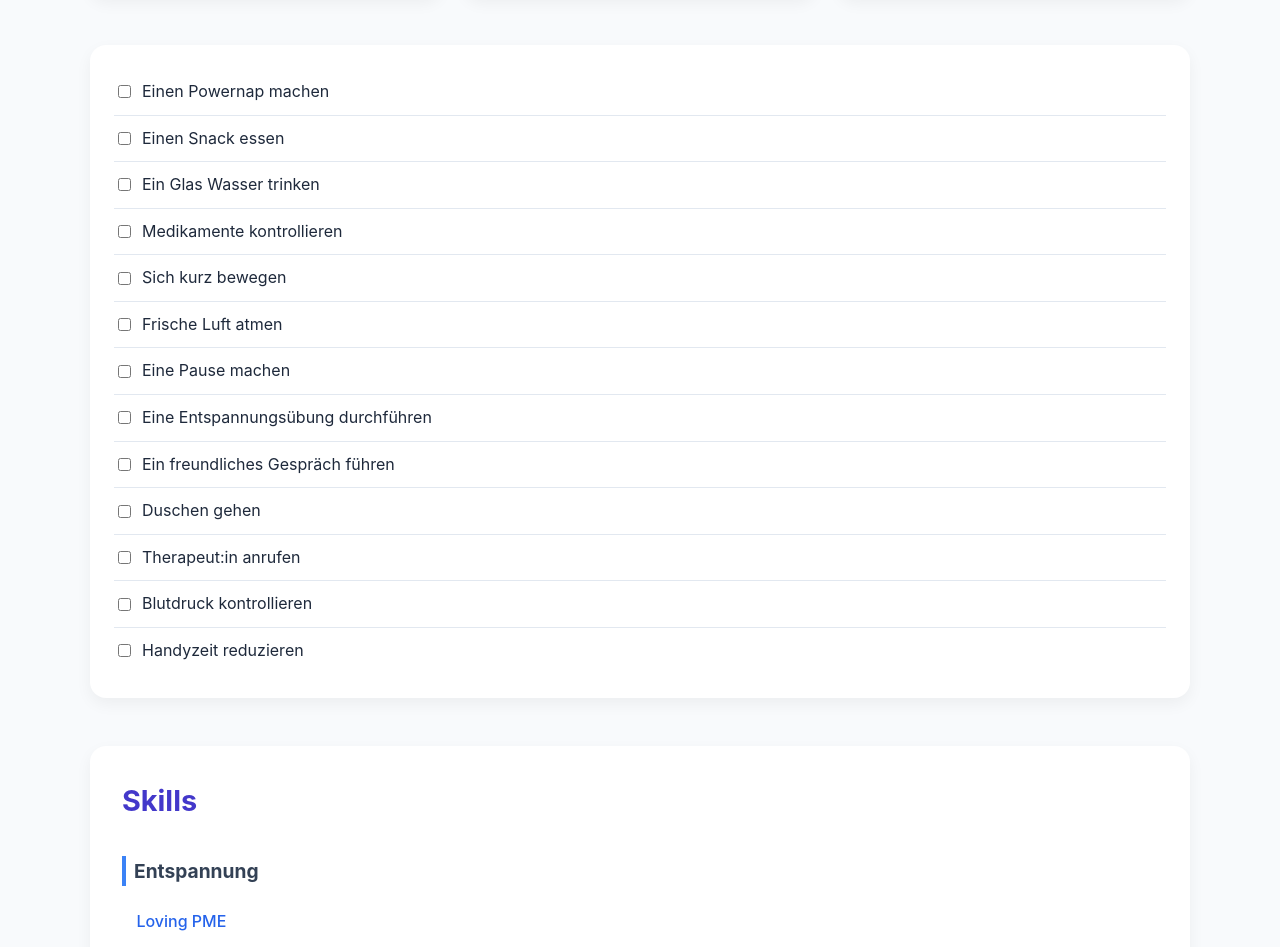
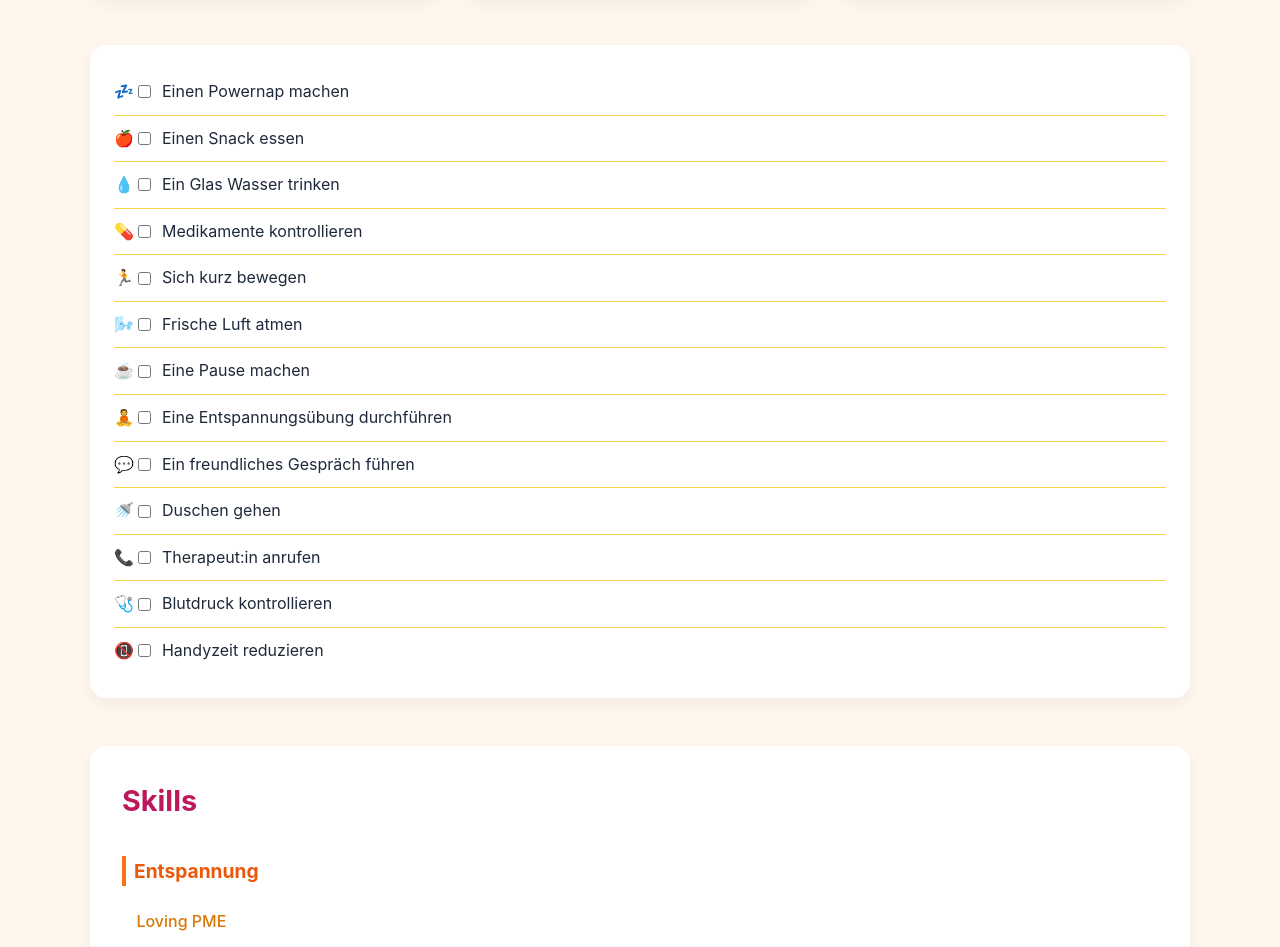
Before and after one commit to BenutzerEinsZweiDrei/helping, a plain HTML site: page index.html in a window 1280 px wide. Shown: the part 309-1256 px from the top of the page. Drawn offline with Linux system fonts and the light colour scheme.

Commit message:
Update index.html

```diff
--- a/index.html
+++ b/index.html
@@ -1,4 +1,4 @@
- <!doctype html>
+<!doctype html>
 <html lang="de">
 <head>
   <meta charset="utf-8" />
@@ -8,12 +8,12 @@
     body {
       margin: 0;
       font-family: 'Inter', sans-serif;
-      background-color: #f8fafc;
+      background-color: #fff7ed;
       color: #1e293b;
       line-height: 1.6;
     }
     header {
-      background: linear-gradient(135deg, #4f46e5, #3b82f6);
+      background: linear-gradient(135deg, #ec4899, #f97316);
       color: white;
       padding: 2.5rem 1rem;
       text-align: center;
@@ -52,7 +52,7 @@
       box-shadow: 0 10px 24px rgba(0,0,0,0.08);
     }
     .tile a {
-      color: #4338ca;
+      color: #be185d;
       text-decoration: none;
       display: block;
     }
@@ -66,7 +66,7 @@
     }
     .checklist li {
       padding: 10px 0;
-      border-bottom: 1px solid #e2e8f0;
+      border-bottom: 1px solid #fcd34d;
       display: flex;
       align-items: center;
       font-size: 1rem;
@@ -82,7 +82,7 @@
     .skills h2 {
       margin-top: 0;
       margin-bottom: 1.5rem;
-      color: #4338ca;
+      color: #be185d;
       font-size: 1.8rem;
       font-weight: 700;
     }
@@ -90,8 +90,8 @@
       margin-top: 2rem;
       margin-bottom: 0.8rem;
       font-size: 1.2rem;
-      color: #334155;
-      border-left: 4px solid #3b82f6;
+      color: #ea580c;
+      border-left: 4px solid #f97316;
       padding-left: 0.5rem;
     }
     .skills ul {
@@ -103,7 +103,7 @@
     }
     .skills li a {
       text-decoration: none;
-      color: #2563eb;
+      color: #d97706;
       padding: 0.6rem 0.9rem;
       display: block;
       border-radius: 8px;
@@ -111,8 +111,8 @@
       font-weight: 500;
     }
     .skills li a:hover {
-      background: #eff6ff;
-      color: #1e3a8a;
+      background: #fef3c7;
+      color: #9a3412;
       transform: translateX(4px);
     }
   </style>
@@ -129,19 +129,19 @@
     </section>
 
     <ul class="checklist">
-      <li><input type="checkbox" id="i1"><label for="i1">Einen Powernap machen</label></li>
-      <li><input type="checkbox" id="i2"><label for="i2">Einen Snack essen</label></li>
-      <li><input type="checkbox" id="i3"><label for="i3">Ein Glas Wasser trinken</label></li>
-      <li><input type="checkbox" id="i4"><label for="i4">Medikamente kontrollieren</label></li>
-      <li><input type="checkbox" id="i5"><label for="i5">Sich kurz bewegen</label></li>
-      <li><input type="checkbox" id="i6"><label for="i6">Frische Luft atmen</label></li>
-      <li><input type="checkbox" id="i7"><label for="i7">Eine Pause machen</label></li>
-      <li><input type="checkbox" id="i8"><label for="i8">Eine Entspannungsübung durchführen</label></li>
-      <li><input type="checkbox" id="i9"><label for="i9">Ein freundliches Gespräch führen</label></li>
-      <li><input type="checkbox" id="i10"><label for="i10">Duschen gehen</label></li>
-      <li><input type="checkbox" id="i11"><label for="i11">Therapeut:in anrufen</label></li>
-      <li><input type="checkbox" id="i12"><label for="i12">Blutdruck kontrollieren</label></li>
-      <li><input type="checkbox" id="i13"><label for="i13">Handyzeit reduzieren</label></li>
+      <li>💤 <input type="checkbox" id="i1"><label for="i1">Einen Powernap machen</label></li>
+      <li>🍎 <input type="checkbox" id="i2"><label for="i2">Einen Snack essen</label></li>
+      <li>💧 <input type="checkbox" id="i3"><label for="i3">Ein Glas Wasser trinken</label></li>
+      <li>💊 <input type="checkbox" id="i4"><label for="i4">Medikamente kontrollieren</label></li>
+      <li>🏃 <input type="checkbox" id="i5"><label for="i5">Sich kurz bewegen</label></li>
+      <li>🌬️ <input type="checkbox" id="i6"><label for="i6">Frische Luft atmen</label></li>
+      <li>☕ <input type="checkbox" id="i7"><label for="i7">Eine Pause machen</label></li>
+      <li>🧘 <input type="checkbox" id="i8"><label for="i8">Eine Entspannungsübung durchführen</label></li>
+      <li>💬 <input type="checkbox" id="i9"><label for="i9">Ein freundliches Gespräch führen</label></li>
+      <li>🚿 <input type="checkbox" id="i10"><label for="i10">Duschen gehen</label></li>
+      <li>📞 <input type="checkbox" id="i11"><label for="i11">Therapeut:in anrufen</label></li>
+      <li>🩺 <input type="checkbox" id="i12"><label for="i12">Blutdruck kontrollieren</label></li>
+      <li>📵 <input type="checkbox" id="i13"><label for="i13">Handyzeit reduzieren</label></li>
     </ul>
 
     <section class="skills">
@@ -185,6 +185,8 @@
         <li><a href="https://youtu.be/6QmltJacAKE">This too Shall Pass Song</a></li>
       </ul>
     </section>
+
+
   </main>
 </body>
 </html>
```
